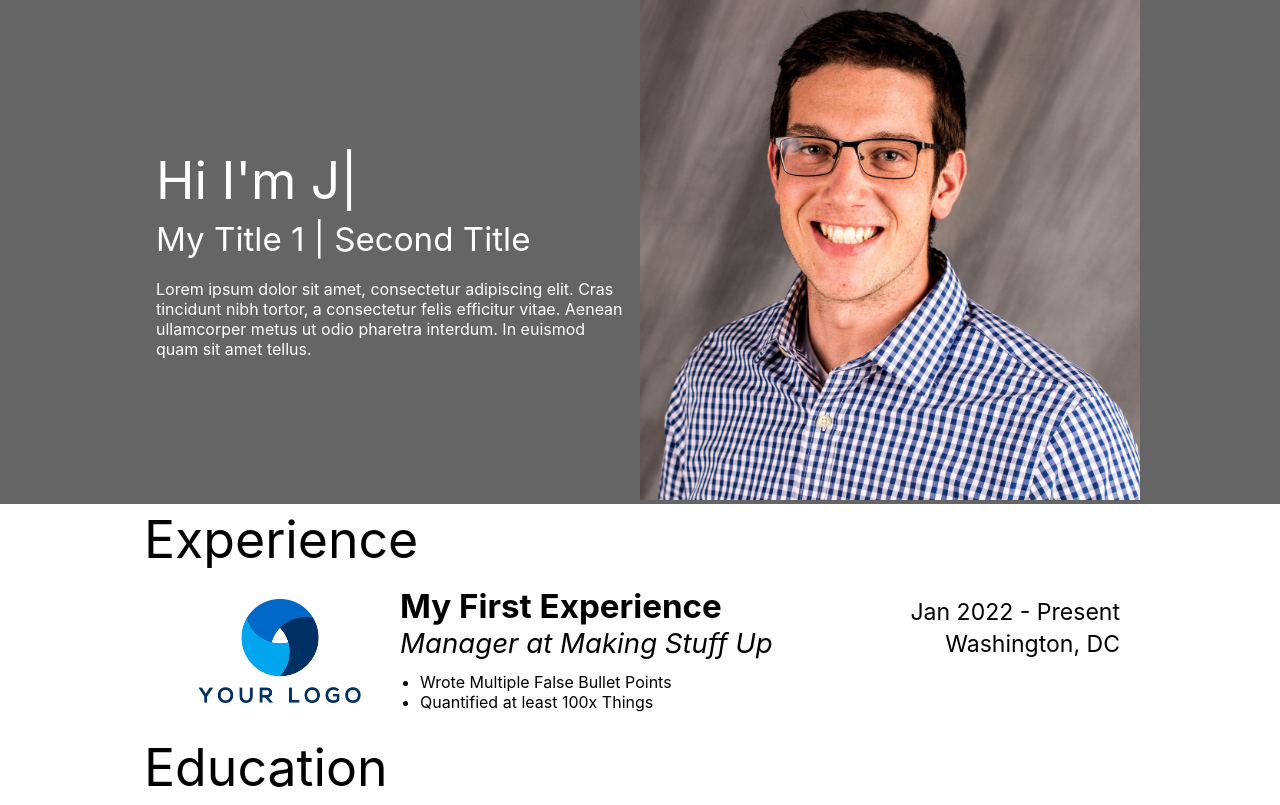
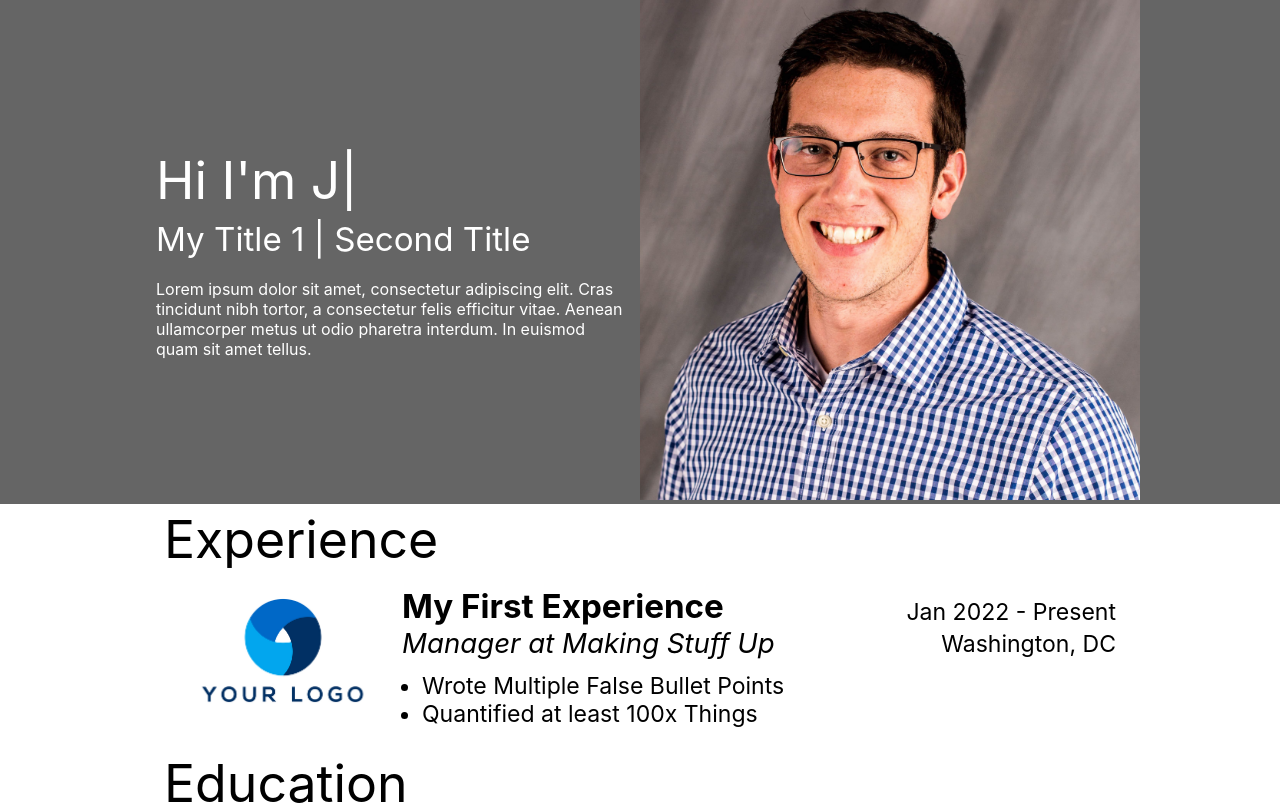
Before and after one commit to kevinpsites/react-resume-class, a React (Create React App) app: page / in a window 1280 px wide. Shown: the top 805 px of the page. Built offline with nearby package versions, Linux system fonts and the light colour scheme.

Commit message:
Update - Styling

```diff
--- a/src/App.css
+++ b/src/App.css
@@ -5,6 +5,8 @@
     sans-serif;
 
   --primary-font-black: #545454;
+  --primary-color: #175997;
+  --primary-white: white;
 
   --base-size: 1em;
   --type-scale: 1;
@@ -108,7 +110,7 @@ main {
   justify-content: center;
 
   background-color: #333333c0;
-  color: white;
+  color: var(--primary-white);
 }
 
 img {
@@ -139,7 +141,7 @@ img {
 }
 
 .experience-section-container {
-  padding: 4px;
+  padding: 4px 8px;
   max-width: var(--max-page-width);
   margin: 0px auto;
 }
@@ -186,6 +188,7 @@ img {
 .experience-section ul {
   grid-area: bullets;
   margin-left: 20px;
+  font-size: var(--h4);
 }
 
 @media screen and (min-width: 750px) {
@@ -215,6 +218,10 @@ img {
   .about-section-container section:first-child p {
     margin-top: 16px;
     padding: 4px 0px;
+  }
+
+  .experience-section-container h1 {
+    padding: 0px 16px;
   }
 
   .experience-section {
```
